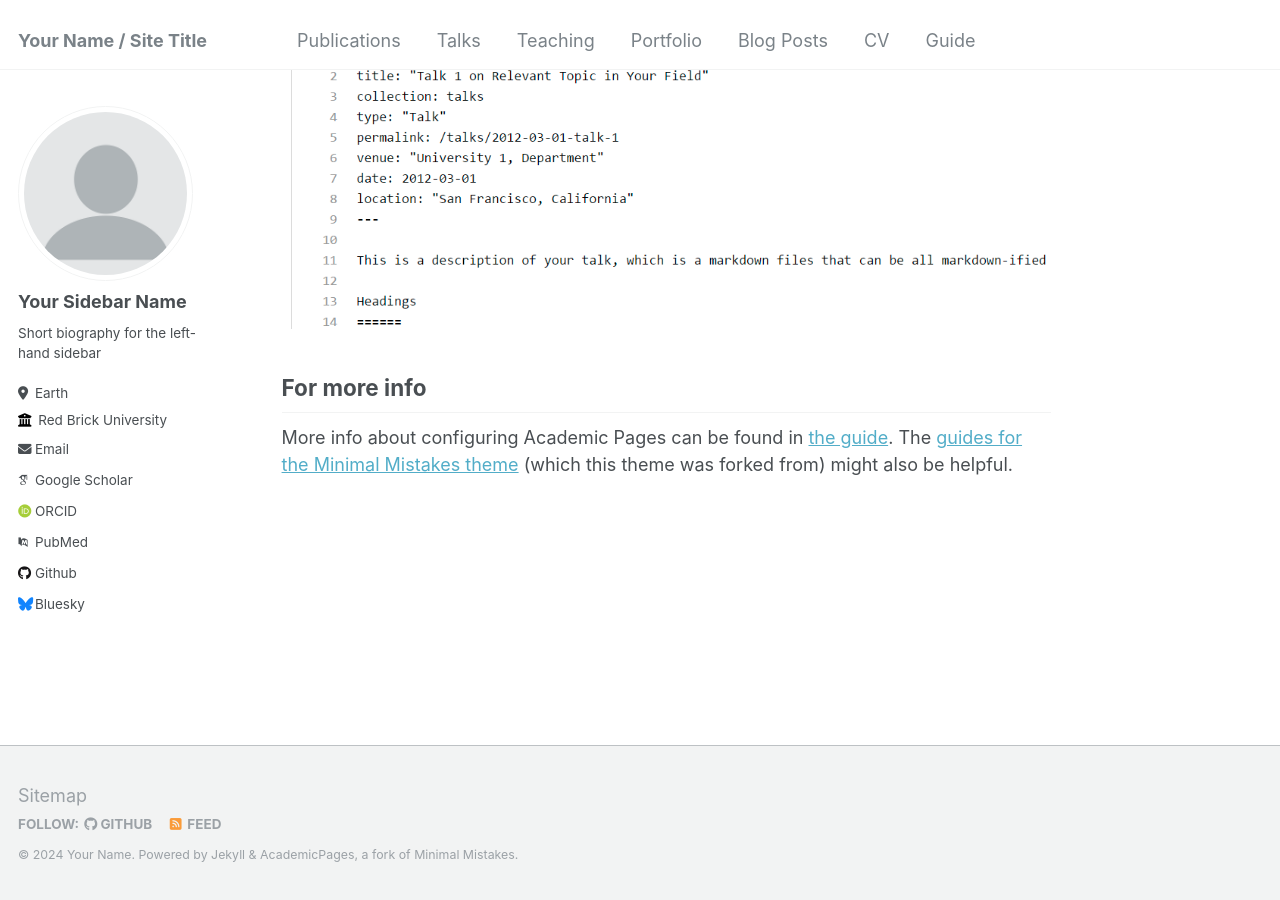
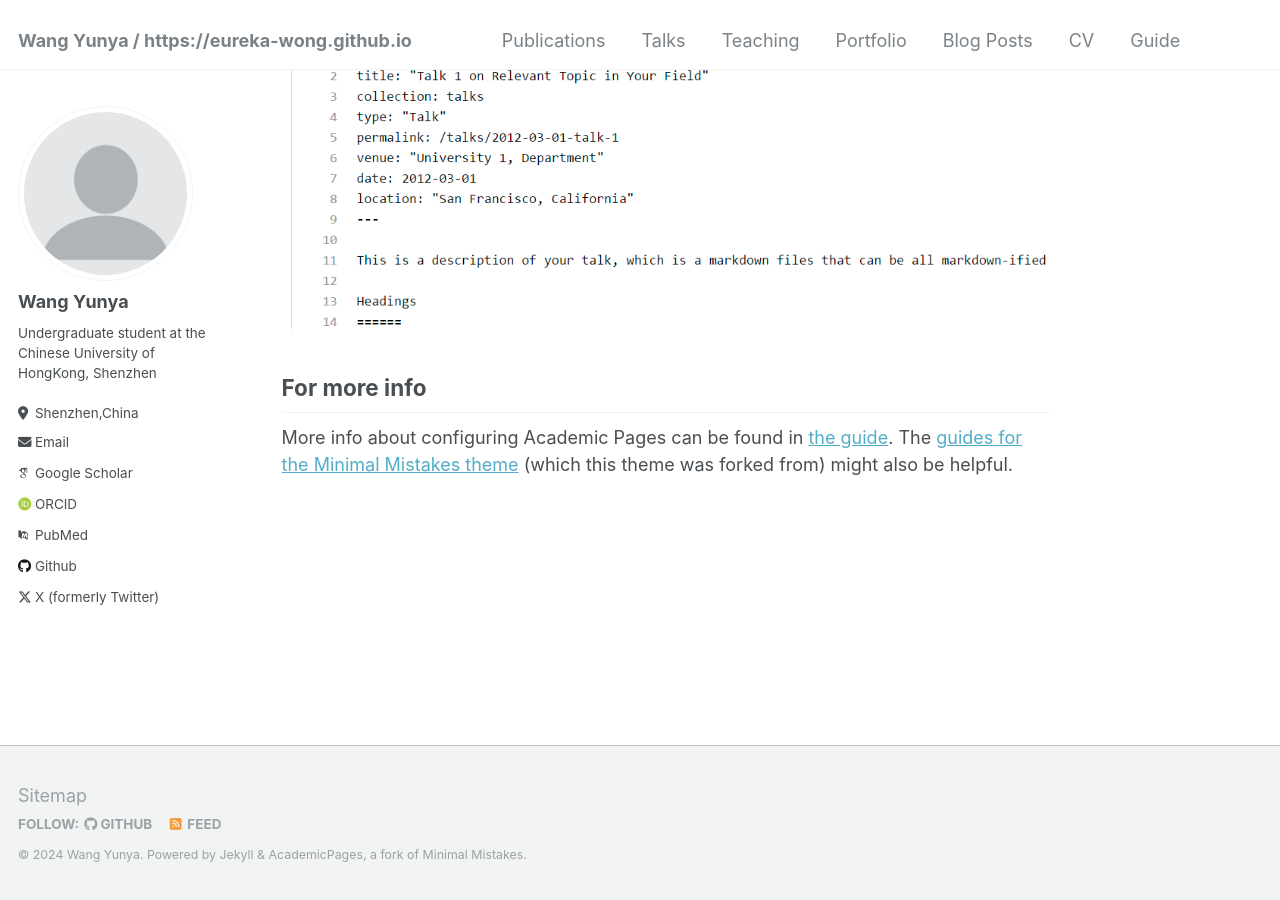
Before and after one commit to Eureka-wong/eureka-wong.github.io, a Jekyll site: the page built from _pages/about.md, in a window 1280 px wide and 900 px high, scrolled down 2660 px. Built offline with Jekyll 4.4.1, drawn with Linux system fonts in a browser that asks for light colours; some web fonts are replaced.

Commit message:
Update _config.yml
complete personal profile

```diff
--- a/_config.yml
+++ b/_config.yml
@@ -8,13 +8,13 @@
 
 # Basic Site Settings
 locale                   : "en-US"
-title                    : "Your Name / Site Title"
+title                    : "Wang Yunya / https://eureka-wong.github.io"
 title_separator          : "-"
-name                     : &name "Your Name"
-description              : &description "personal description"
-url                      : https://academicpages.github.io # the base hostname & protocol for your site e.g. "https://mmistakes.github.io"
+name                     : &name "Wang Yunya"
+description              : &description "Undergraduate student at CUHKSZ, the Chinese University of HongKong,Shenzhen"
+url                      : https://eureka-wong.github.io # the base hostname & protocol for your site e.g. "https://mmistakes.github.io"
 baseurl                  : "" # the subpath of your site, e.g. "/blog"
-repository               : "academicpages/academicpages.github.io"
+repository               : "Eureka-wong/eureka-wong.github.io"
 
 # Site Author - The following control what appear as part of the author content on the side bar.
 #               If a field is blank the icon and link will not appear, otherwise it will be shown.
@@ -22,13 +22,13 @@ repository               : "academicpages/academicpages.github.io"
 author:
   # Biographic information
   avatar           : "profile.png"
-  name             : "Your Sidebar Name"
+  name             : "Wang Yunya"
   pronouns         : # example: "she/her"
-  bio              : "Short biography for the left-hand sidebar"
-  location         : "Earth"
-  employer         : "Red Brick University"
+  bio              : "Undergraduate student at the Chinese University of HongKong, Shenzhen"
+  location         : "Shenzhen,China"
+  #employer         : "Red Brick University"
   uri              : # URL
-  email            : "none@example.org"
+  email            : "aliyawong05@gmail.com"
 
   # Academic websites
   arxiv            : # URL - Update with the correct link to your profile
@@ -48,7 +48,7 @@ author:
   stackoverflow    : # User number or user number and name (i.e., use "1" or "1/jeff-atwood")
 
   # Social media
-  bluesky          : "bsky.app" # Replace this with you Bluesky username
+  bluesky          : # Replace this with you Bluesky username
   facebook         : # Username
   flickr           : # Username
   foursquare       : # Username
@@ -65,7 +65,7 @@ author:
   steam            : # Username
   telegram         : # URL
   tumblr           : # Username
-  twitter          : # Username for X / Twitter
+  twitter          : "aliya_wong95789"# Username for X / Twitter
   vine             : # Username
   weibo            : # Username
   wikipedia        : # Username
```
